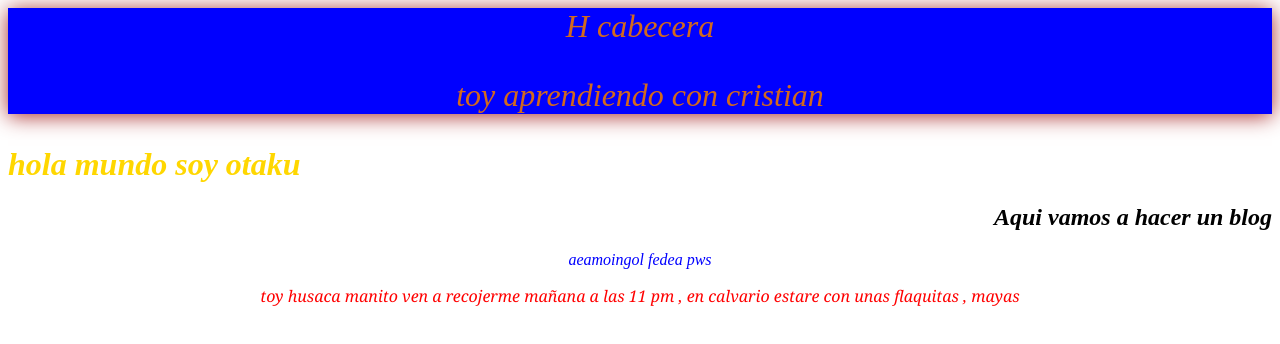
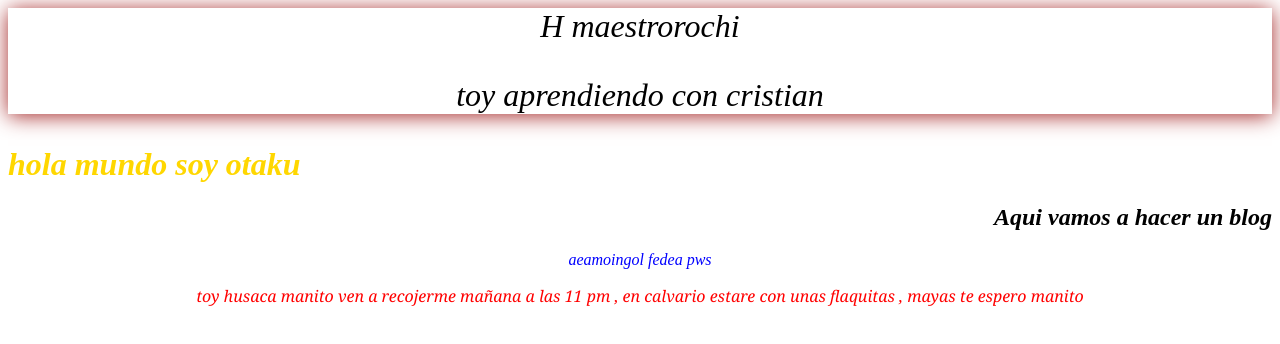
Before and after one commit to lund133369/newpage, a plain HTML site: page index.html in a window 1280 px wide. Drawn offline with Linux system fonts and the light colour scheme.

Commit message:
soy pendejo

```diff
--- a/css/estilos.css
+++ b/css/estilos.css
@@ -20,14 +20,14 @@ p2{
 }
 #cabecera{
 
-    color: chocolate;
+    color: black;
     font-weight: normal;
     font-size: 2.0em;
 
 }
 #container{
 
-        background: blue;
+        background: white;
         box-shadow: 0px 2px 20px 0px brown;
         color: darkgray;
 }
--- a/index.html
+++ b/index.html
@@ -10,7 +10,7 @@
 <body>
     <div id="container">
         <div id="cabecera">
-            H cabecera
+            H maestrorochi
             <p>toy aprendiendo con cristian</p>
         </div>
     </div>
@@ -20,6 +20,7 @@
     <p2>toy husaca manito
         ven a recojerme mañana a las 11 pm , en calvario
         estare con unas flaquitas , mayas
+        te espero manito
     </p2>
 
 </body>
```
